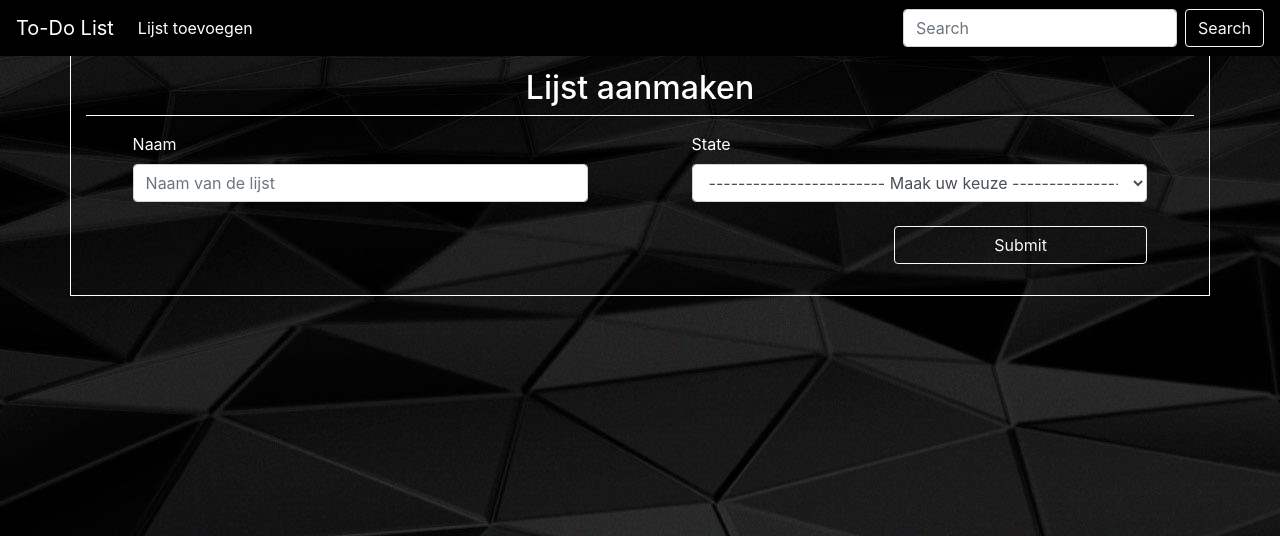
After one commit to SuperHydroman/To-Do-Back-end-Challenge, a PHP site: page /pages/createList.php in a window 1280 px wide. The commit adds this page. Shown: the top 536 px of the page. Run offline with PHP 8.4, Linux system fonts and the light colour scheme; some libraries are stand-ins or nearby versions.

Commit message:
ROOT Directories gedefined. Ook heb ik CreateList beter gemaakt
Met beter gemaakt bedoel ik het volgende: Tasks worden weergegeven op het aantal de gebruiker aanvraagd. Dus als hij als aantal 3 tasks invult. Komen er maar 3 input velden om 3 tasks gelijk erbij toe te voegen!

```diff
--- a/includes/config.php
+++ b/includes/config.php
@@ -1,6 +1,8 @@
 <?php
 
-define("SERVER_NAME", "localhost");             // <=== This defines the name of the server im using.
-define("USERNAME", "root");                     // <=== This defines the Username of the account im using.
-define("PASSWORD", "");                         // <=== This defines the Password of the account im using.
-define("DB_NAME", "todo_list");                 // <=== This defines the name of the database im using.
+define("SERVER_NAME", "localhost");                 // <=== This defines the name of the server im using.
+define("USERNAME", "root");                         // <=== This defines the Username of the account im using.
+define("PASSWORD", "");                             // <=== This defines the Password of the account im using.
+define("DB_NAME", "todo_list");                     // <=== This defines the name of the database im using.
+define("ROOT_URL", "http://" . $_SERVER["HTTP_HOST"] . "/DVC%20Gorinchem/To-Do%20Back-end%20Challenge/");     // <== Sets the default Project Directory.
+define("ROOT_DIR", dirname(__DIR__));
--- a/includes/datalayer.php
+++ b/includes/datalayer.php
@@ -35,7 +35,7 @@ function getListOwner($id) {
     $stmt->bindParam(":id", $id);
     $stmt->execute();
     $result = $stmt->fetch();
-//    $conn = null;
+    $conn = null;
     return $result;
 }
 
@@ -59,3 +59,22 @@ function getAllUsers() {
     $conn = null;
     return $result;
 }
+
+
+// All create functions will be listed below
+
+function createList($data) {
+    $conn = createDatabaseConnection();
+    $sql = "INSERT INTO lists (`title`, `belongsToUser`, `taskAmount`, `dateCreated`) VALUES (:title, :belongsToUser, :taskAmount, :dateCreated)";
+    $stmt = $conn->prepare($sql);
+    $stmt->execute(array(
+        ':title' => $data['title'],
+        ':belongsToUser' => $data['belongsToUser'],
+        ':taskAmount' => $data['taskAmount'],
+        ':dateCreated' => $data['dateCreated']
+    ));
+    $conn = null;
+}
+
+
+//SELECT users.id, users.name, COUNT(task_table.id) FROM users LEFT JOIN task_table ON task_table.belongsToUser = users.id GROUP BY users.id, users.name
--- /dev/null
+++ b/includes/footer.php
@@ -0,0 +1,8 @@
+<script src="https://kit.fontawesome.com/a05c9ef73c.js" crossorigin="anonymous"></script>
+<script src="https://code.jquery.com/jquery-3.2.1.slim.min.js" integrity="sha384-KJ3o2DKtIkvYIK3UENzmM7KCkRr/rE9/Qpg6aAZGJwFDMVNA/GpGFF93hXpG5KkN" crossorigin="anonymous"></script>
+<script src="https://cdnjs.cloudflare.com/ajax/libs/popper.js/1.12.9/umd/popper.min.js" integrity="sha384-ApNbgh9B+Y1QKtv3Rn7W3mgPxhU9K/ScQsAP7hUibX39j7fakFPskvXusvfa0b4Q" crossorigin="anonymous"></script>
+<script src="https://maxcdn.bootstrapcdn.com/bootstrap/4.0.0/js/bootstrap.min.js" integrity="sha384-JZR6Spejh4U02d8jOt6vLEHfe/JQGiRRSQQxSfFWpi1MquVdAyjUar5+76PVCmYl" crossorigin="anonymous"></script>
+
+<!-- End of Body -->
+</body>
+</html>
--- /dev/null
+++ b/includes/header.php
@@ -0,0 +1,8 @@
+<!doctype html>
+<html lang="en">
+<head>
+    <meta charset="utf-8">
+    <meta name="viewport" content="width=device-width, initial-scale=1, shrink-to-fit=no">
+    <meta http-equiv="X-UA-Compatible" content="ie=edge">
+    <link rel="stylesheet" href="https://maxcdn.bootstrapcdn.com/bootstrap/4.0.0/css/bootstrap.min.css" integrity="sha384-Gn5384xqQ1aoWXA+058RXPxPg6fy4IWvTNh0E263XmFcJlSAwiGgFAW/dAiS6JXm" crossorigin="anonymous">
+    <link rel="stylesheet" type="text/css" href="<?=ROOT_URL?>/resources/css/style.css">
--- /dev/null
+++ b/includes/nav_bar.php
@@ -0,0 +1,21 @@
+<header class="w-100 position-fixed fixed-top">
+    <nav class="navbar navbar-expand-lg navbar-dark">
+        <a class="navbar-brand" href="<?=ROOT_URL?>index.php">To-Do List</a>
+        <button class="navbar-toggler" type="button" data-toggle="collapse" data-target="#navbarSupportedContent" aria-controls="navbarSupportedContent" aria-expanded="false" aria-label="Toggle navigation">
+            <span class="navbar-toggler-icon"></span>
+        </button>
+
+        <div class="collapse navbar-collapse" id="navbarSupportedContent">
+            <ul class="mr-auto navbar-nav">
+                <li class="nav-item active">
+                    <a class="nav-link" href="<?=ROOT_URL?>pages/createList.php">Lijst toevoegen</a>
+<!--                    <a class="nav-link" href="../pages/createList.php">Lijst toevoegen</a>-->
+                </li>
+            </ul>
+            <form class="form-inline my-2 my-lg-0">
+                <input class="form-control mr-sm-2" type="search" placeholder="Search" aria-label="Search">
+                <button class="btn btn-outline-light my-2 my-sm-0" type="submit">Search</button>
+            </form>
+        </div>
+    </nav>
+</header>
--- /dev/null
+++ b/pages/createList.php
@@ -0,0 +1,46 @@
+<?php
+require "../includes/datalayer.php";
+require ROOT_DIR."/includes/header.php";
+
+$maxTasks = 5;
+?>
+    <title>Creating a new list</title>
+</head>
+<body>
+<?php
+require ROOT_DIR."/includes/nav_bar.php";
+?>
+    <div id="main-container" class="more-height container border border-top-0 border-white">
+        <div class="title text-white text-center border-bottom border-3 border-white">
+            <h2>Lijst aanmaken</h2>
+        </div>
+        <form onload="createStart();">
+            <div class="form-row justify-content-around text-white pt-3 pb-2">
+                <div class="form-group col-md-5">
+                    <label for="inputEmail4">Naam</label>
+                    <input type="email" class="form-control" id="inputEmail4" placeholder="Naam van de lijst">
+                </div>
+                <div class="form-group col-md-5">
+                    <label for="inputState">State</label>
+                    <select id="inputState" class="form-control">
+                        <option id="test" selected>------------------------ Maak uw keuze ------------------------</option>
+                        <?php
+                            for ($i = 1; $i <= $maxTasks; $i++) {
+                                echo '<option>'.$i.'</option>';
+                            }
+                        ?>
+                    </select>
+                </div>
+            </div>
+            <div id="task-container" class="form-row text-white justify-content-center"></div>
+            <div id="submit" class="form-row text-white justify-content-center">
+                <div class="form-group col-md-11 text-right">
+                    <button type="submit" class="btn btn-outline-light col-md-3">Submit</button>
+                </div>
+            </div>
+        </form>
+    </div>
+    <script src="../resources/js/script.js"></script>
+<?php
+require ROOT_DIR."/includes/footer.php";
+?>
--- a/resources/css/style.css
+++ b/resources/css/style.css
@@ -1,9 +1,15 @@
 html, body {
     margin: 0px;
     padding: 0px;
+    background-size: cover;
     background: url("../img/background.jpg") black;
-    background-size: cover;
 }
+
+#main-container {
+    padding-top: 69px;
+    padding-bottom: 15px;
+}
+
 .row {
     padding: 10px;
 }
@@ -32,6 +38,10 @@ small {
     display: block;
 }
 
+nav {
+    background-color: black;
+}
+
 .date {
     font-size: .725em;
 }
```
Also changed, not shown: index.php (+10 -15 lines), resources/js/script.js (added, +64 -0 lines).
